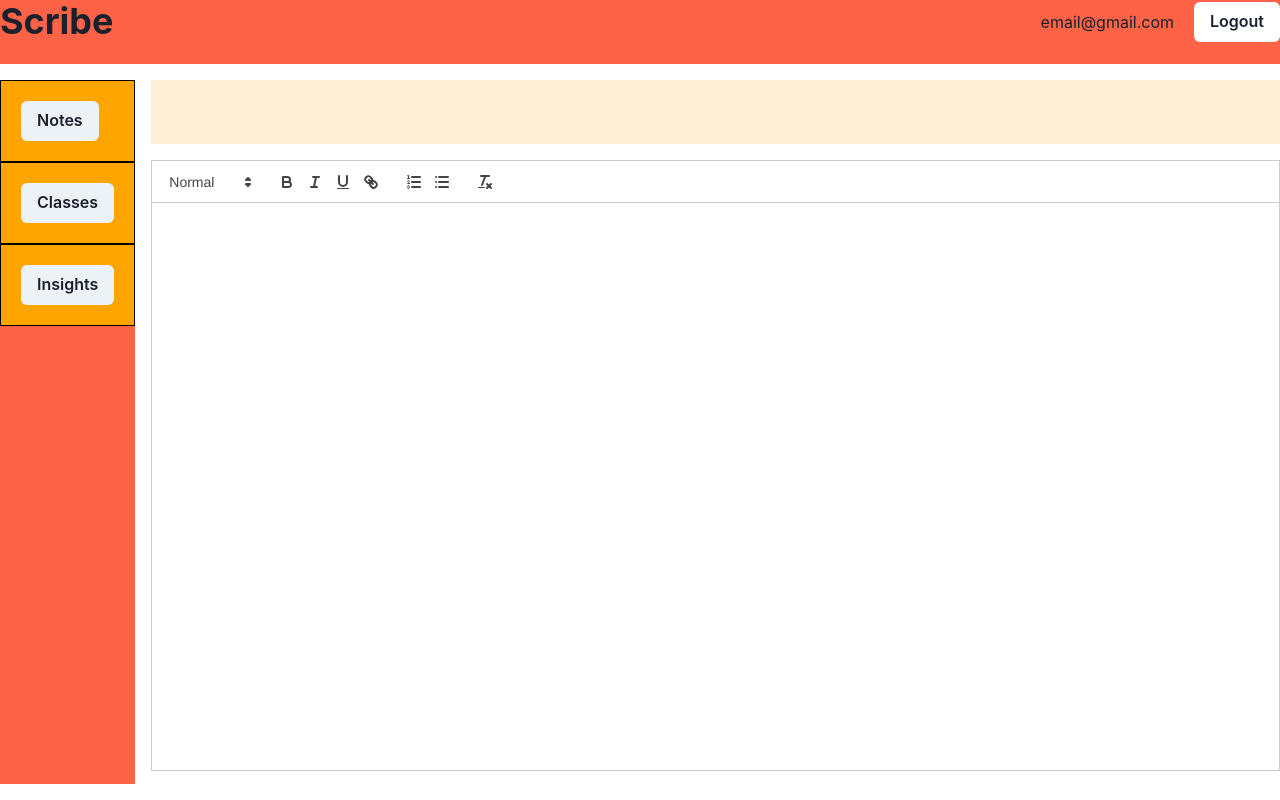
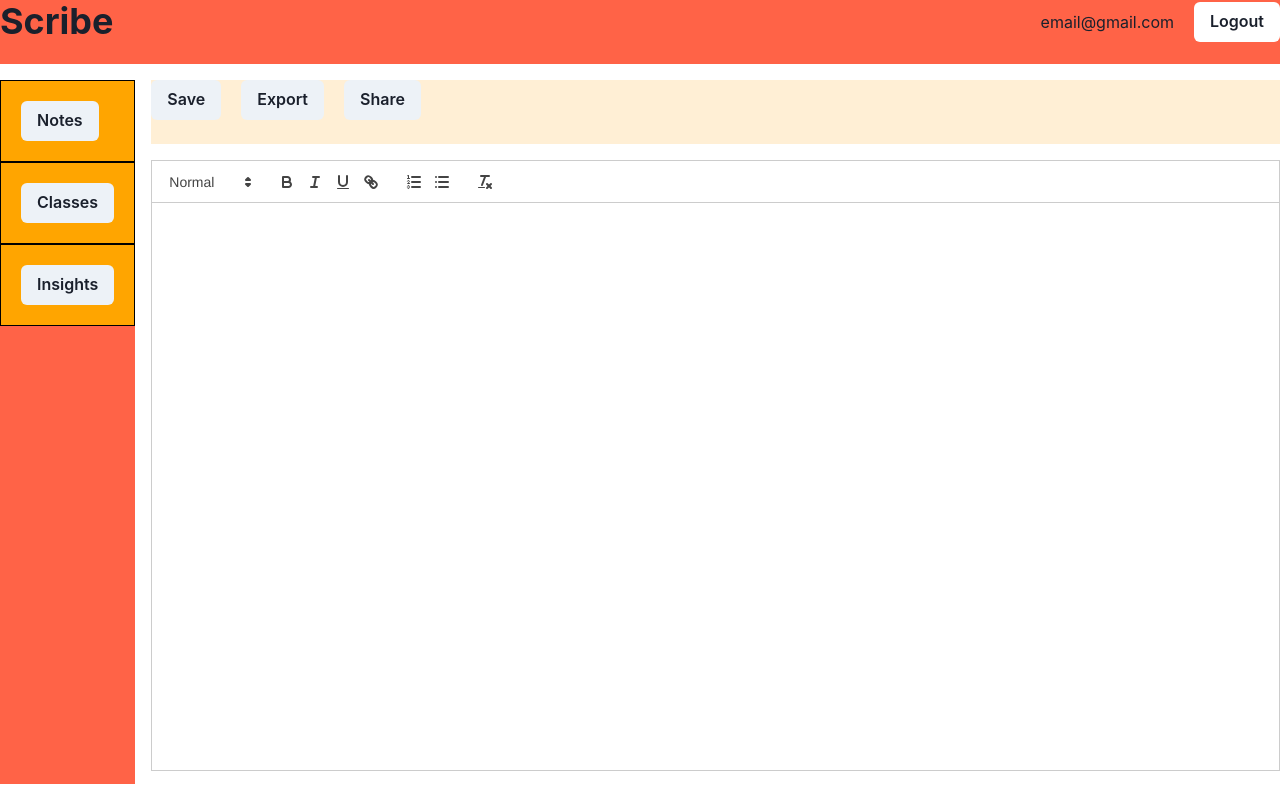
Before and after one commit to sona78/Scribe, a React (Create React App) app: page / in a window 1280 px wide. Built offline with nearby package versions, Linux system fonts and the light colour scheme.

Commit message:
added top row buttons

```diff
--- a/src/pages/EditorPage.js
+++ b/src/pages/EditorPage.js
@@ -37,7 +37,13 @@ export default function EditorPage() {
                 <Button>Insights</Button>
                 </Box>
             </GridItem>
-            <GridItem rowSpan={1} colSpan={9} bg='papayawhip' />
+            <GridItem rowSpan={1} colSpan={9} bg='papayawhip'>
+                <HStack spacing="20px">
+                    <Button>Save</Button>
+                    <Button>Export</Button>
+                    <Button>Share</Button>
+                </HStack>
+            </GridItem>
             <GridItem rowSpan={9} colSpan={9}>
                 <ReactQuill theme="snow" value={text} onChange={setText}>
                     <Box h={"71vh"}></Box>
```
